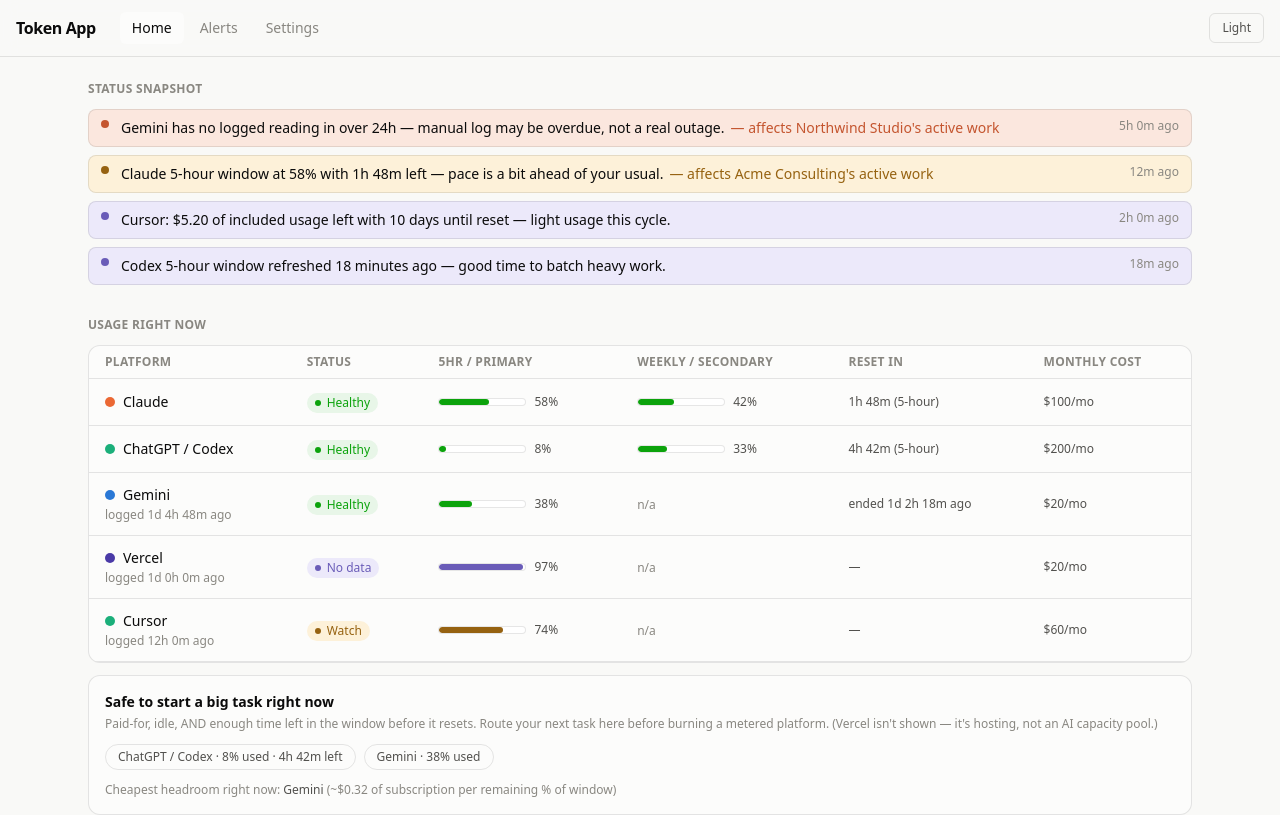
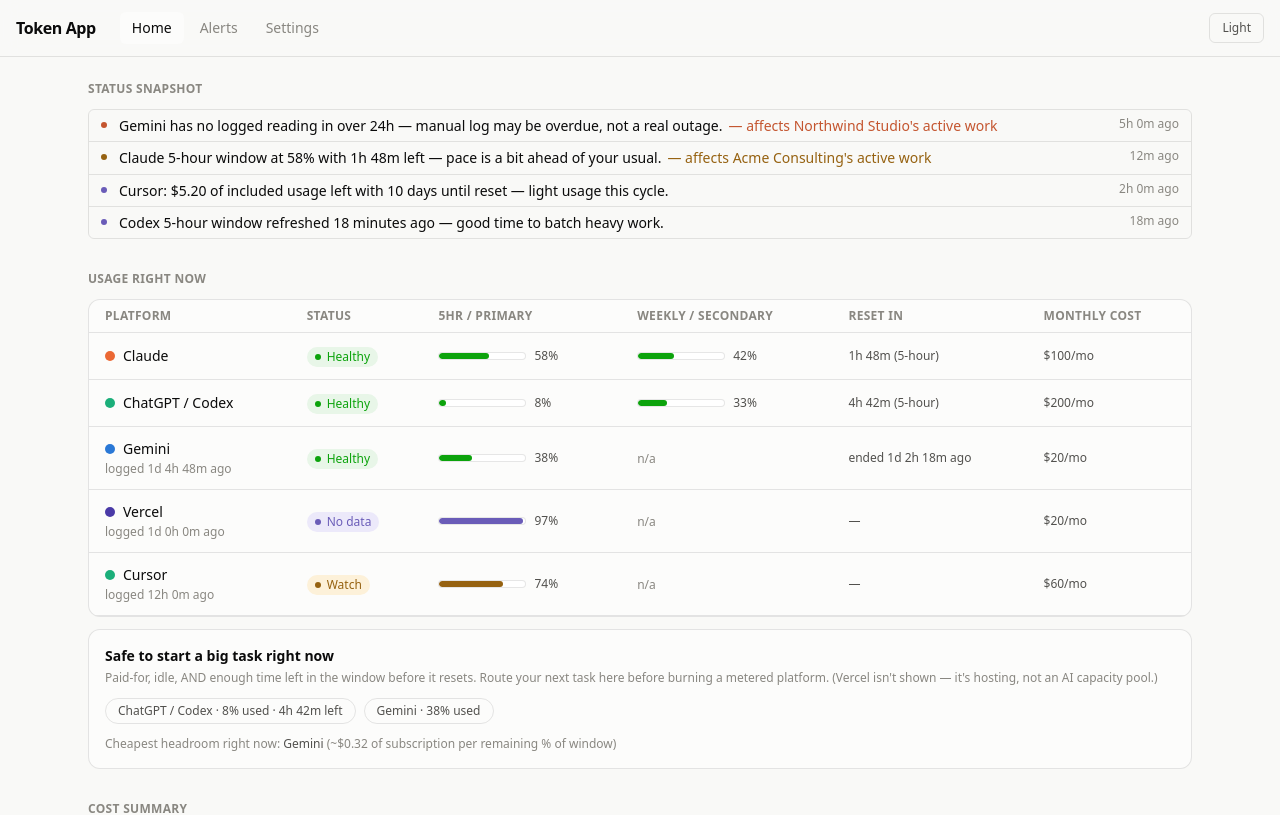
Before and after one commit to sffan15-sys/token-app, a React (Vite) app in the folder frontend/: page /#/ in a window 1280 px wide. Shown: the top 815 px of the page. Built offline with nearby package versions, Linux system fonts and the light colour scheme.

Commit message:
Compact alert list: drop card styling for a tight row list matching the usage table

```diff
--- a/frontend/src/components/AlertStrip.tsx
+++ b/frontend/src/components/AlertStrip.tsx
@@ -23,24 +23,20 @@
   if (active.length === 0) return null;
 
   return (
-    <div className="flex flex-col gap-2">
+    <div className="flex flex-col divide-y overflow-hidden rounded-md border text-sm" style={{ borderColor: "var(--border)" }}>
       {active.map((alert) => {
         const colors = SEVERITY_VAR[alert.severity];
         return (
           <div
             key={alert.id}
-            className="flex items-start gap-3 rounded-lg border px-3 py-2 text-sm"
-            style={{
-              background: `var(${colors.bg})`,
-              borderColor: "var(--border)",
-              color: "var(--text-primary)",
-            }}
+            className="flex items-start gap-3 px-3 py-1.5"
+            style={{ borderColor: "var(--border)", color: "var(--text-primary)" }}
           >
             <span
-              className="mt-0.5 h-2 w-2 shrink-0 rounded-full"
+              className="mt-1.5 h-1.5 w-1.5 shrink-0 rounded-full"
               style={{ background: `var(${colors.fg})` }}
             />
-            <span className="flex-1">
+            <span className="flex-1 leading-snug">
               {alert.message}
               {alert.businessTag && (
                 <span className="ml-1.5 font-medium" style={{ color: `var(${colors.fg})` }}>
```
